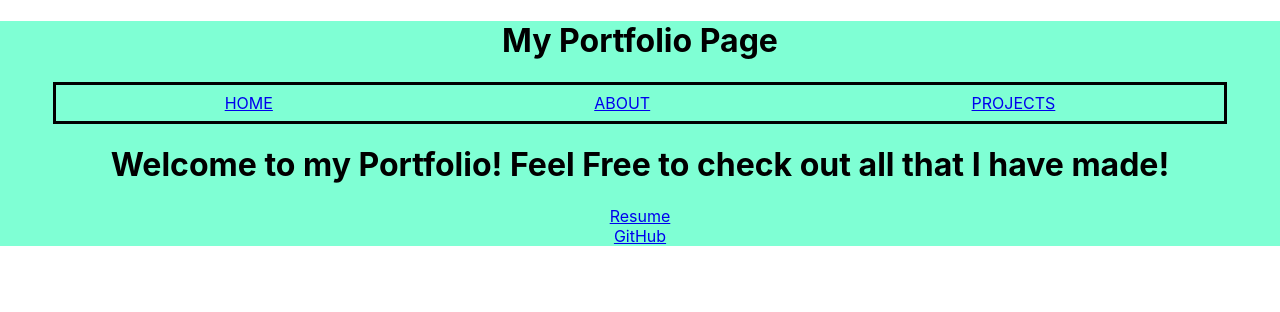
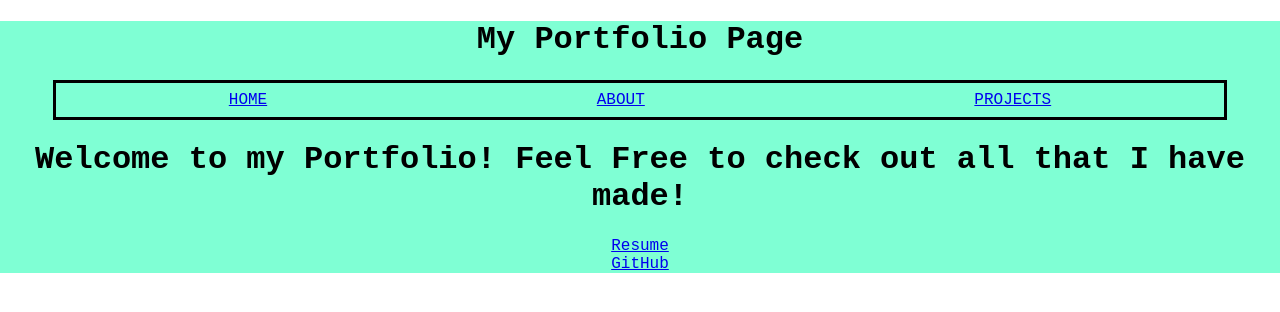
Before and after one commit to Robford1996/mern-homework-frontend, a React (Create React App) app: page / in a window 1280 px wide. Shown: the top 312 px of the page. Built offline with nearby package versions, Linux system fonts and the light colour scheme.

Commit message:
finishes deliverable

```diff
--- a/src/App.css
+++ b/src/App.css
@@ -1,4 +1,5 @@
 .App {
   text-align: center;
   background-color: aquamarine;
+  font-family: 'Courier New', Courier, monospace;
 }
```
